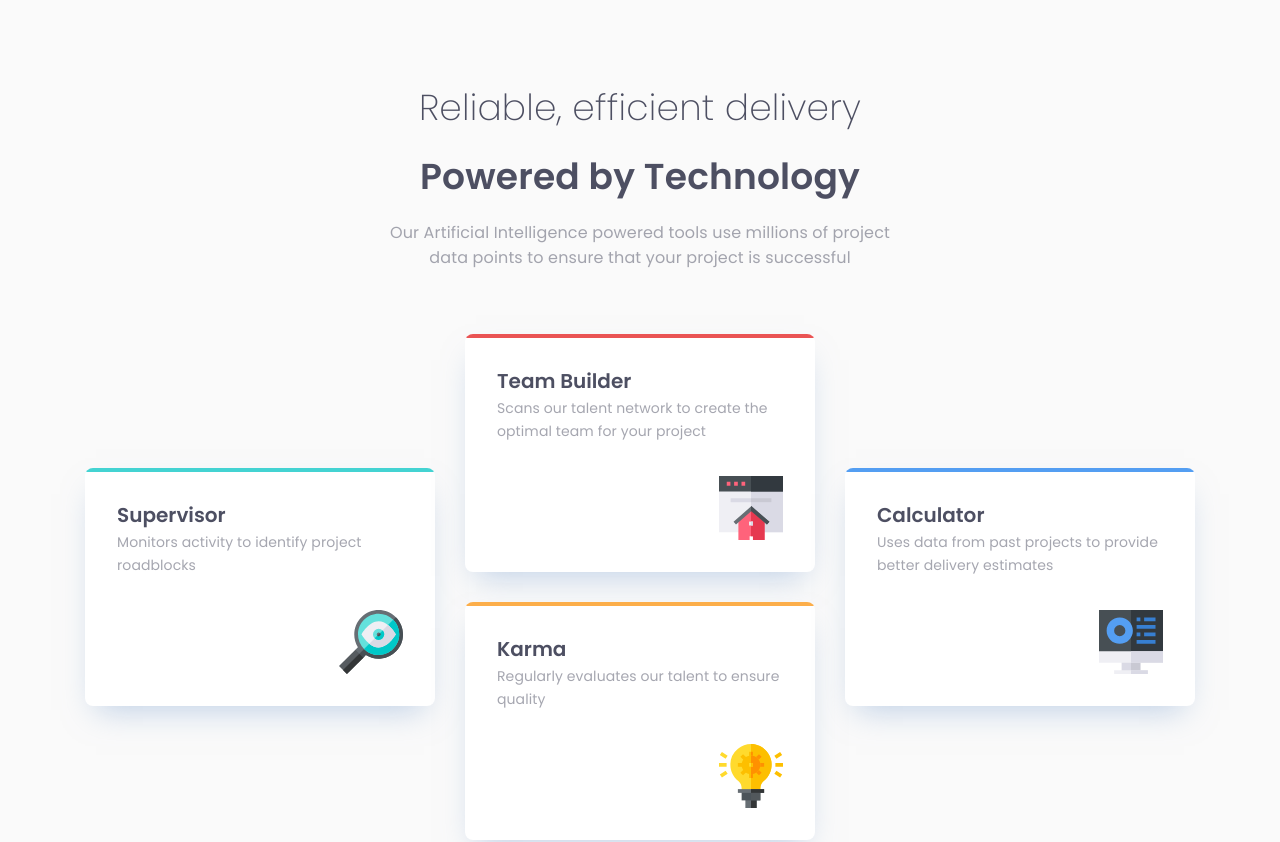
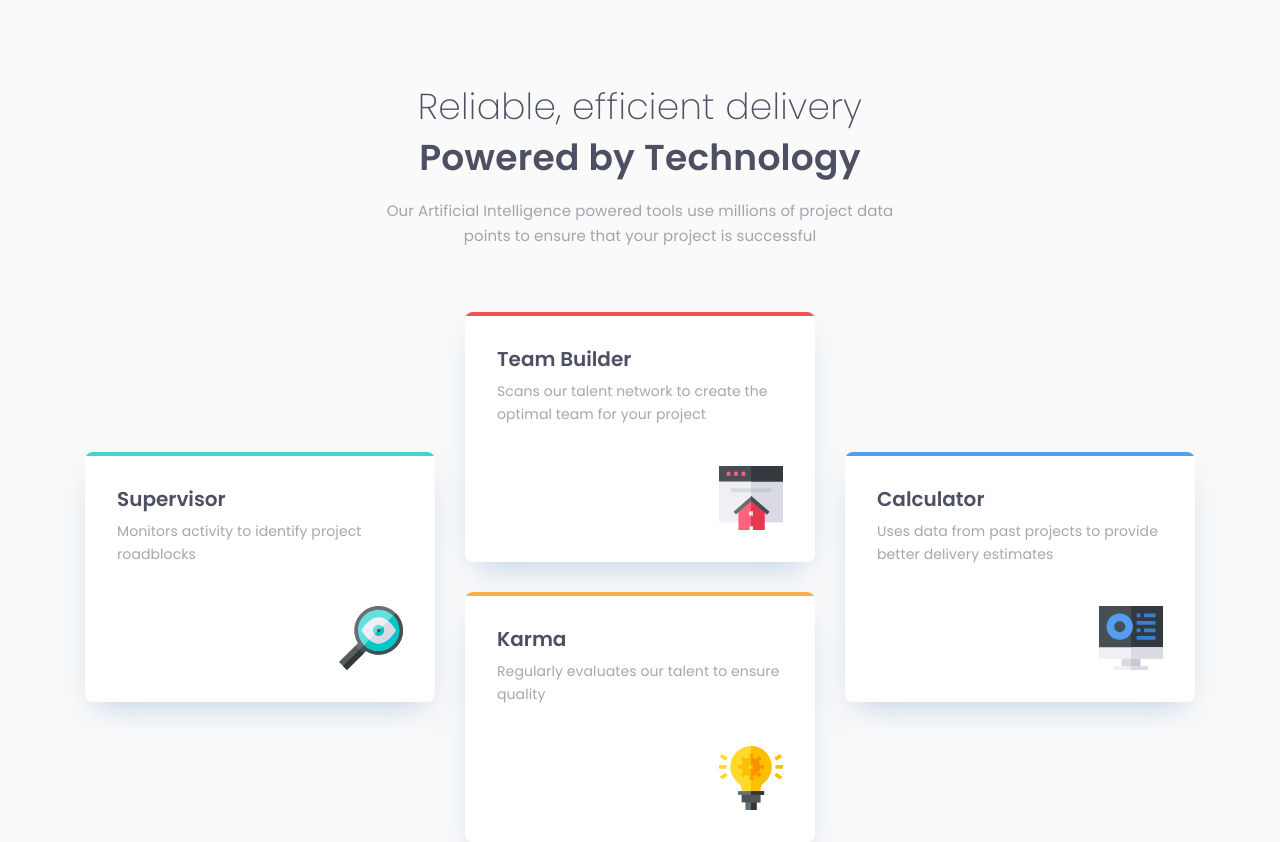
Before and after one commit to martinianol/four-card-feature-section-II, a React (Vite) app: page / in a window 1280 px wide. Shown: the top 842 px of the page. Built offline with nearby package versions, Linux system fonts and the light colour scheme.

Commit message:
FInal touches

```diff
--- a/src/components/Card.jsx
+++ b/src/components/Card.jsx
@@ -36,6 +36,7 @@ const CardContainer = styled.section`
 
   @media (min-width: 1200px) {
     padding: 32px;
+    gap: 40px;
   }
 `;
 
@@ -44,6 +45,9 @@ const ContentWrapper = styled.div`
   flex-direction: column;
   gap: 1px;
   flex-grow: 1;
+  @media (min-width: 1200px) {
+    gap: 6px;
+  }
 `;
 
 const BorderLine = styled.div`
--- a/src/components/Header.jsx
+++ b/src/components/Header.jsx
@@ -21,31 +21,51 @@ const Container = styled.header`
   text-align: center;
   gap: 16px;
   max-width: 540px;
+  @media (min-width: 1200px) {
+    gap: 13px;
+  }
 `;
 
 const TitleContainer = styled.div`
   display: flex;
   flex-direction: column;
   gap: 14px;
+
+  @media (min-width: 1200px) {
+    gap: 0px;
+  }
 `;
 
 const MainTitle = styled.h1`
   font-size: clamp(24px, 5vw, 36px);
   font-weight: 600;
   letter-spacing: 0.17px;
+
+  @media (min-width: 1200px) {
+    letter-spacing: 0.25px;
+    line-height: 51px;
+    transform: translateY(-2px)
+  }
 `;
 
 const SubTitle = styled.p`
   font-size: clamp(24px, 5vw, 36px);
   font-weight: 200;
   letter-spacing: 0.17px;
+
+  @media (min-width: 1200px) {
+    letter-spacing: 0.25px;
+    line-height: 54px;
+  }
 `;
 
 const Phrase = styled.p`
-  font-size: 16px;
+  font-size: 15px;
   font-weight: 400;
   line-height: 25px;
   letter-spacing: 0.15px;
-  word-break: break-word;
+  @media (min-width: 1200px) {
+    letter-spacing: 0.1px;
+  }
   opacity: 0.5;
 `;
```
